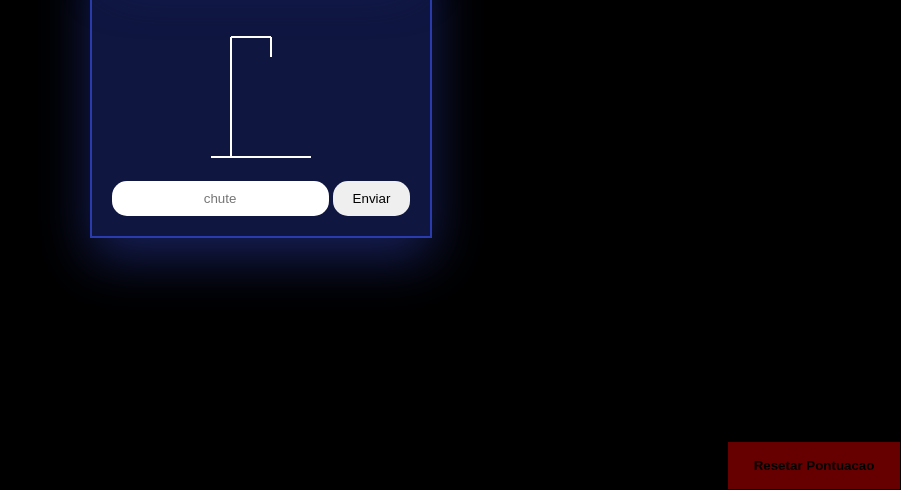
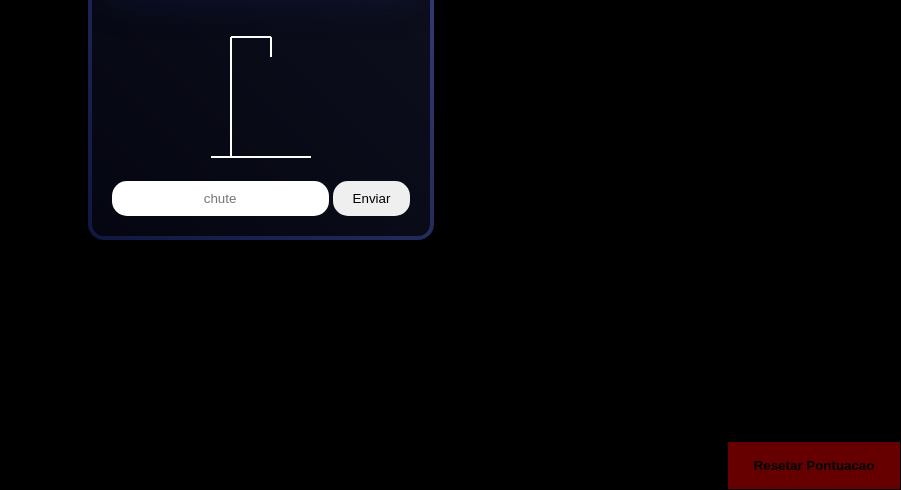
Before and after one commit to vinicius-pascoal/forca, a plain HTML site: page index.html in a window 1280 px wide. Shown: the part 310-800 px from the top of the page, without its empty margins (379-1280 px from the left). Drawn offline with Linux system fonts and the light colour scheme; no server answers.

Commit message:
box background new

```diff
--- a/style.css
+++ b/style.css
@@ -20,11 +20,14 @@
   padding: 1vh 1vw;
   height: fit-content;
   min-height: fit-content;
-  background: #111845ee;
-  box-shadow: 0 20px 50px rgb(23, 32, 90);
-  border: 2px solid #2a3cad;
   color: white;
   padding: 20px;
+
+  --list: #111845ee, #38417eee;
+  --grad: linear-gradient(45deg, var(--list));
+  border: solid 4px #0000;
+  border-radius: 1em;
+  background: conic-gradient(rgb(0 0 0/ .75) 0 0) padding-box,var(--grad) border-box;
 }
 
 .titulo{
@@ -83,6 +86,7 @@
   border-top-right-radius: 10px;
   border-bottom-left-radius: 10px;
   transition: transform 1s ease-in-out;
+
 }
 
 .reset {
```
Also changed, not shown: index.html (+1 -1 lines).
